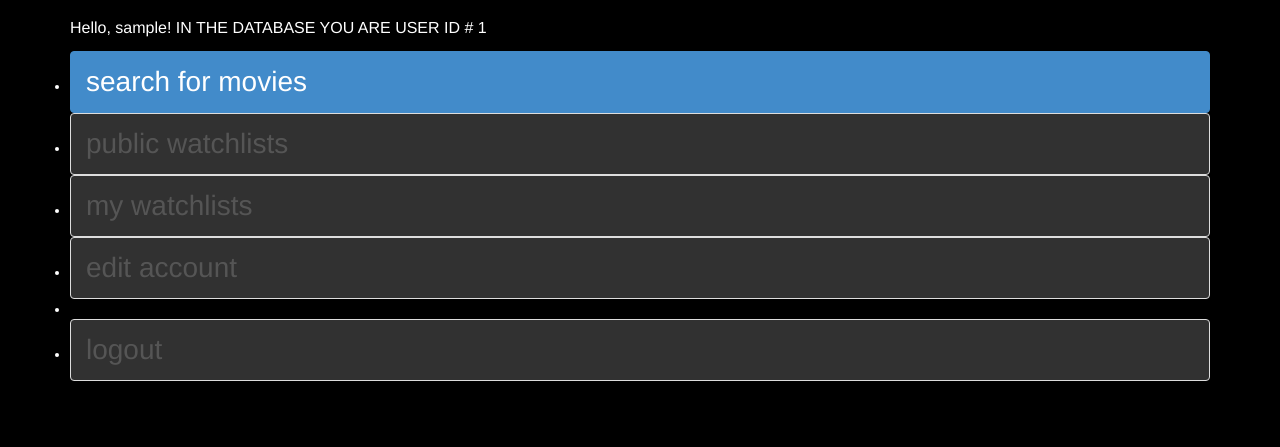
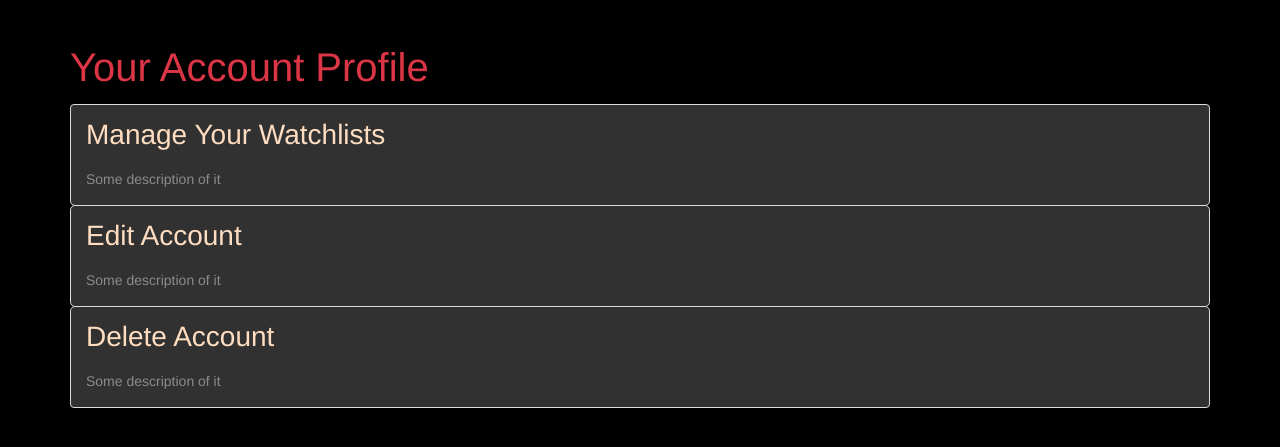
Before and after one commit to sivadej/capstone-project-1, a Flask app: page /profile in a window 1280 px wide. Shown: the part 85-532 px from the top of the page. Run offline with Flask 2, Linux system fonts and the light colour scheme; a user stored in the database is signed in; some libraries are stand-ins or nearby versions; some web fonts are replaced.

Commit message:
user profile rework

```diff
--- a/templates/user/profile.html
+++ b/templates/user/profile.html
@@ -1,16 +1,10 @@
 {% extends '_base.html' %}
-{% block title %}{{current_user.username}}'s Profile{% endblock %}
+{% block title %}{{current_user.username}}'s Account{% endblock %}
 {% block body %}
-
-<p class="light-message">
-    Hello, {{current_user.username}}! IN THE DATABASE YOU ARE USER ID # {{current_user.id}}
-</p>
+<h1>Your Account Profile</h1>
 <ul class="list-group">
-    <li><a class="list-group-item active" href="/search">search for movies</a></li>
-    <li><a class="list-group-item" href="/watchlists">public watchlists</a></li>
-    <li><a class="list-group-item" href="/user/{{current_user.id}}/watchlists">my watchlists</a></li>
-    <li><a class="list-group-item" href="/user/{{current_user.id}}/edit">edit account</a></li>
-    <li></li>
-    <li><a class="list-group-item" href="/logout">logout</a></li>
+    <li class="list-group-item" ><a href="#">Manage Your Watchlists</a> <span class="small-title"><br>Some description of it</span></li>
+    <li class="list-group-item" ><a href="#">Edit Account</a> <span class="small-title"><br>Some description of it</span></li>
+    <li class="list-group-item" ><a href="#">Delete Account</a> <span class="small-title"><br>Some description of it</span></li>
 </ul>
 {% endblock %}
--- a/templates/watchlists/watchlists.html
+++ b/templates/watchlists/watchlists.html
@@ -2,7 +2,7 @@
 {% block title %}Shared Watchlists{% endblock %}
 {% block body %}
 <h1>Shared Watchlists</h1>
-<h5>These are watchlists shared by all users. Click to see the movies in each list:</h5>
+<h5>These are watchlists curated and shared by our lovely users! Click on a list to check out the movies:</h5>
 <ul class="list-group">
     {%for watchlist in watchlists %}
     <li class="list-group-item" ><a href="/watchlists/{{watchlist.id}}">{{watchlist.title}}</a> <span class="small-title"><br>Created by {{watchlist.user.username}}</span></li>
```
